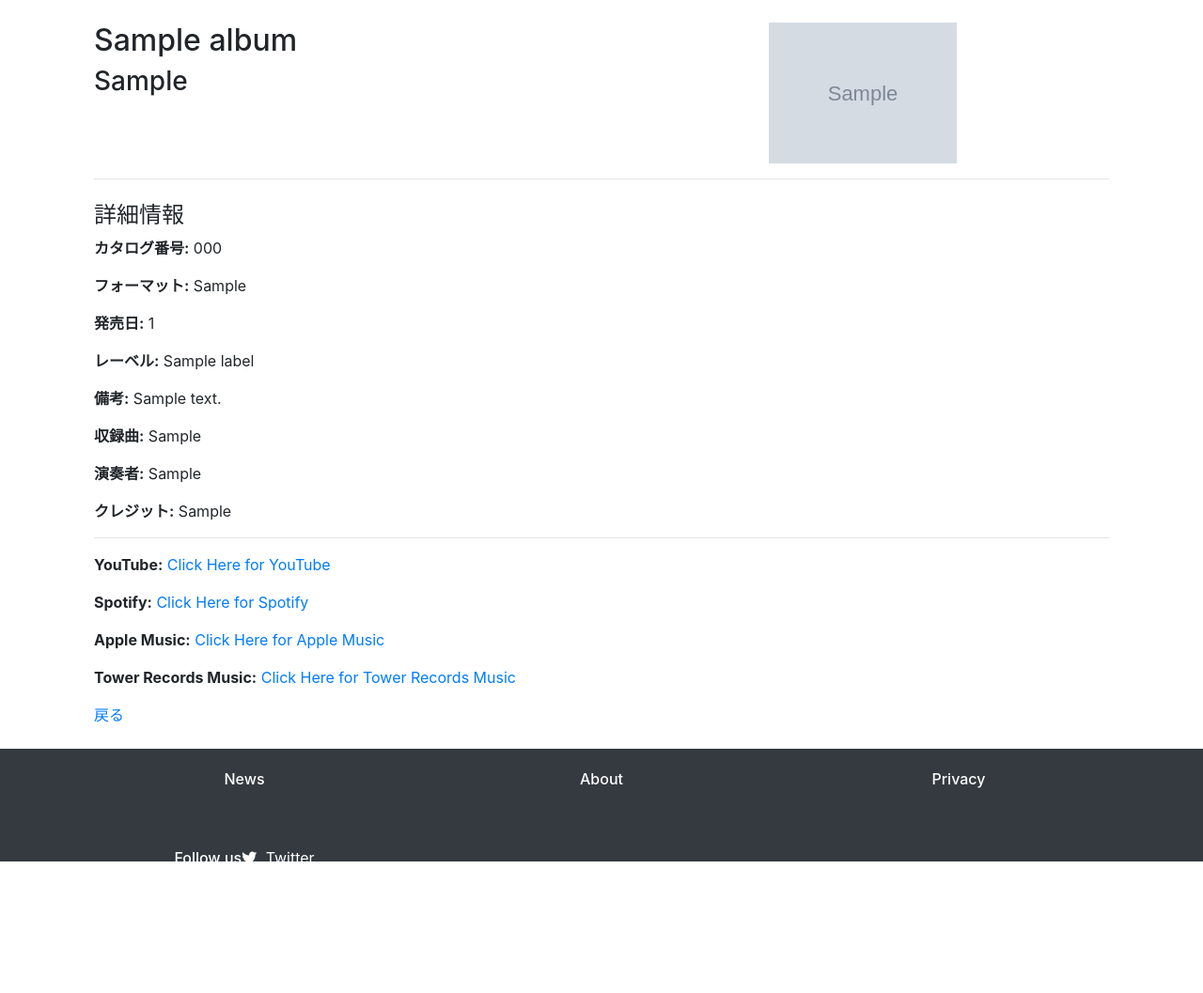
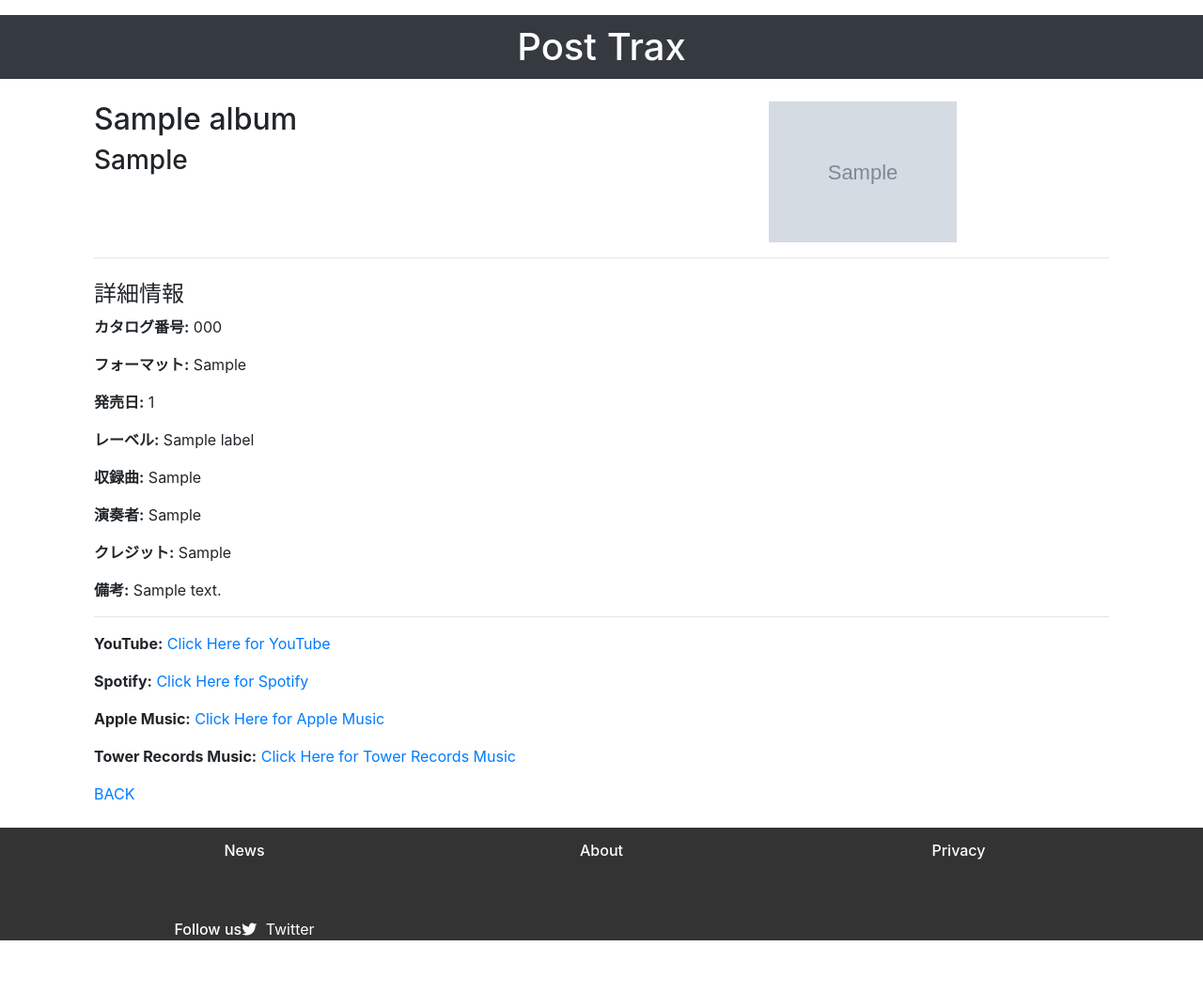
Before and after one commit to uozok/music_database, a Django app: page /album/1/ in a window 1280 px wide. Shown: the whole page at 94% size. Before the commit the page ends 917 px from the top, so only its background shows below. Run offline with Django 3.2, Linux system fonts and the light colour scheme; tables that the repository leaves empty hold one stand-in row (values such as "Sample post"); grey boxes marked "Sample" are stand-in pictures; some libraries are stand-ins or nearby versions.

Commit message:
Changed ui.

```diff
--- a/label_list/static/css/list.css
+++ b/label_list/static/css/list.css
@@ -152,3 +152,23 @@
 .footer .fab {
     margin-right: 5px; /* アイコン間の余白を設定 */
 }
+
+/* 全体の背景色 */
+body {
+    background-color: fffff; /* マットな薄い水色 */
+}
+
+/* ヘッダーの背景色 */
+.site-title-container {
+    background-color: white;
+}
+
+/* スマートフォンビューでの間隔調整 */
+@media (max-width: 768px) {
+    .form-control {
+        margin-bottom: 0.5rem;
+    }
+    .btn {
+        width: 100%; /* ボタンを幅いっぱいにする */
+    }
+}
--- a/label_list/templates/base.html
+++ b/label_list/templates/base.html
@@ -3,13 +3,23 @@
 <head>
     <meta charset="UTF-8">
     <meta name="viewport" content="width=device-width, initial-scale=1.0">
+    {% load static %}
+
+    <!-- 他のメタタグ... -->
+    <meta property="og:title" content="{% block meta_title %}Music Database{% endblock %}">
+    <meta property="og:description" content="{% block meta_description %}Your source for music information.{% endblock %}">
+    <meta property="og:image" content="{% block meta_image %}{% static 'path/to/default/image.jpg' %}{% endblock %}">
+    <meta property="og:type" content="website">
+    <meta property="og:url" content="{{ request.build_absolute_uri }}">
+
+    <!-- Font Awesome -->
     <link rel="stylesheet" href="https://cdnjs.cloudflare.com/ajax/libs/font-awesome/5.15.1/css/all.min.css">
-    {% load static %}
     <title>{% block title %}Music Database{% endblock %}</title>
     <!-- Bootstrap CSS -->
     <link href="https://stackpath.bootstrapcdn.com/bootstrap/4.5.2/css/bootstrap.min.css" rel="stylesheet">
     <!-- Custom CSS -->
     <link rel="stylesheet" type="text/css" href="{% static 'css/list.css' %}">
+    <!-- Inline Style for HTML and Body -->
     <style>
         html, body {
             height: 100%;
@@ -17,23 +27,19 @@
         }
         .site-content {
             min-height: 100%;
-            /* Adjust padding to match footer height */
             padding-bottom: 120px;
-            box-sizing: border-box; /* Padding doesn't increase size */
+            box-sizing: border-box;
         }
-        .site-header {
-            width: 100%;
-            background-color: #333; /* Example header background color */
-        }
+
         .footer {
             height: 120px;
             position: relative;
-            margin-top: -120px; /* Negative value of footer height */
+            margin-top: -120px;
             clear: both;
-            background-color: #333; /* Footer background color */
+            background-color: #333;
             color: white;
             text-align: center;
-            line-height: 120px; /* Center text vertically */
+            line-height: 120px;
         }
     </style>
 </head>
@@ -50,21 +56,21 @@
         </main>
     </div>
 
-    <footer class="footer bg-dark text-white py-3">
+    <footer class="footer">
         <div class="container">
             <div class="row">
                 <div class="col-md-4">
-                    <h5><a href="{% url 'news_list' %}" class="footer-link text-white">News</a></h5>
+                    <h5><a href="{% url 'news_list' %}" class="footer-link">News</a></h5>
                 </div>
                 <div class="col-md-4">
-                    <h5><a href="#" class="footer-link text-white">About</a></h5>
+                    <h5><a href="#" class="footer-link">About</a></h5>
                 </div>
                 <div class="col-md-4">
-                    <h5><a href="#" class="footer-link text-white">Privacy</a></h5>
+                    <h5><a href="#" class="footer-link">Privacy</a></h5>
                 </div>
                 <div class="col-md-4 text-center">
                     <h5>Follow us</h5>
-                    <a href="#" class="text-white">
+                    <a href="#" class="footer-link">
                         <i class="fab fa-twitter"></i> Twitter
                     </a>
                 </div>
--- a/label_list/templates/label_list/album_detail.html
+++ b/label_list/templates/label_list/album_detail.html
@@ -1,6 +1,22 @@
 {% extends "base.html" %}
+{% load static %}
+
+{% block meta_title %}{{ album.title }}{% endblock %}
+{% block meta_description %}{{ album.description|default:"Album details and more" }}{% endblock %}
+{% block meta_image %}
+    {% if album.image %}
+        {{ album.image.url }}
+    {% else %}
+        {% static 'path/to/default/image.jpg' %}
+    {% endif %}
+{% endblock %}
 
 {% block content %}
+
+<div class="site-title-container">
+  <h1 class="mb-4 site-title"><a href="{% url 'album_list' %}" style="color: white; text-decoration: none;">Post Trax</a></h1>
+</div>
+
 <div class="container mt-4 mb-4">
   <div class="row">
     <!-- タイトルとアーティスト名 -->
@@ -24,14 +40,14 @@
   <!-- 詳細情報 -->
   <div class="mt-4">
     <h4>詳細情報</h4>
-    <p><strong>カタログ番号:</strong> {{ album.catalog_number }}</p>
-    <p><strong>フォーマット:</strong> {% if album.format %}{{ album.format.format }}{% else %}'Unknown Format'{% endif %}</p>
-    <p><strong>発売日:</strong> {{ album.release_date }}</p>
-    <p><strong>レーベル:</strong> {% if album.label %}{{ album.label.label }}{% else %}'Unknown Label'{% endif %}</p>
+    <p><strong>カタログ番号:</strong> {% if album.catalog_number %}{{ album.catalog_number }}{% else %}N/A{% endif %}</p>
+    <p><strong>フォーマット:</strong> {% if album.format %}{{ album.format.format }}{% else %}N/A{% endif %}</p>
+    <p><strong>発売日:</strong> {% if album.release_date %}{{ album.release_date }}{% else %}N/A{% endif %}</p>
+    <p><strong>レーベル:</strong> {% if album.label %}{{ album.label.label }}{% else %}N/A{% endif %}</p>
+    <p><strong>収録曲:</strong> {% if album.songs %}{{ album.songs }}{% else %}N/A{% endif %}</p>
+    <p><strong>演奏者:</strong> {% if album.performers %}{{ album.performers }}{% else %}N/A{% endif %}</p>
+    <p><strong>クレジット:</strong> {% if album.credits %}{{ album.credits }}{% else %}N/A{% endif %}</p>
     <p><strong>備考:</strong> {{ album.notes }}</p>
-    <p><strong>収録曲:</strong> {% if album.songs %}{{ album.songs }}{% else %}'No Songs Listed'{% endif %}</p>
-    <p><strong>演奏者:</strong> {% if album.performers %}{{ album.performers }}{% else %}'Unknown Performers'{% endif %}</p>
-    <p><strong>クレジット:</strong> {% if album.credits %}{{ album.credits }}{% else %}'No Credits Listed'{% endif %}</p>
     <hr>
     {% if album.youtube_url %}
     <p><strong>YouTube:</strong> <a href="{{ album.youtube_url }}" target="_blank">Click Here for YouTube</a></p>
@@ -49,7 +65,7 @@
 
   <!-- 戻るボタン -->
   <div class="mt-3">
-    <a href="{% url 'album_list' %}?search={{ search_term }}">戻る</a>
+    <a href="{% url 'album_list' %}?search={{ search_term|urlencode }}">BACK</a>
   </div>
 
 </div>
--- a/label_list/views.py
+++ b/label_list/views.py
@@ -18,11 +18,20 @@
         )
     return render(request, 'label_list/album_list.html', {'albums': albums, 'search_term': search_term})
 
-
 def album_detail(request, album_id):
     album = get_object_or_404(Album, id=album_id)
-    search_term = request.GET.get('search', '')  # 追加
-    return render(request, 'label_list/album_detail.html', {'album': album, 'search_term': search_term})  # search_termを追加
+    search_term = request.GET.get('search', '')
+    meta_title = f"{album.title} by {album.artist.artist if album.artist else 'Unknown Artist'}"
+    meta_description = f"{album.notes[:155]}..." if album.notes else "No description available."
+    meta_image = request.build_absolute_uri(album.image.url) if album.image else None
+    context = {
+        'album': album,
+        'search_term': search_term,
+        'meta_title': meta_title,
+        'meta_description': meta_description,
+        'meta_image': meta_image,
+    }
+    return render(request, 'label_list/album_detail.html', context)
 
 def news_list(request):
     news_posts = NewsPost.objects.filter(published_date__isnull=False).order_by('published_date')
```
Also changed, not shown: label_list/album_list.html (deleted, +0 -11 lines), label_list/templates/label_list/album_list.html (+4 -7 lines), label_list/templates/label_list/news_list.html (+13 -8 lines), mysite/settings.py (line endings or trailing spaces).
